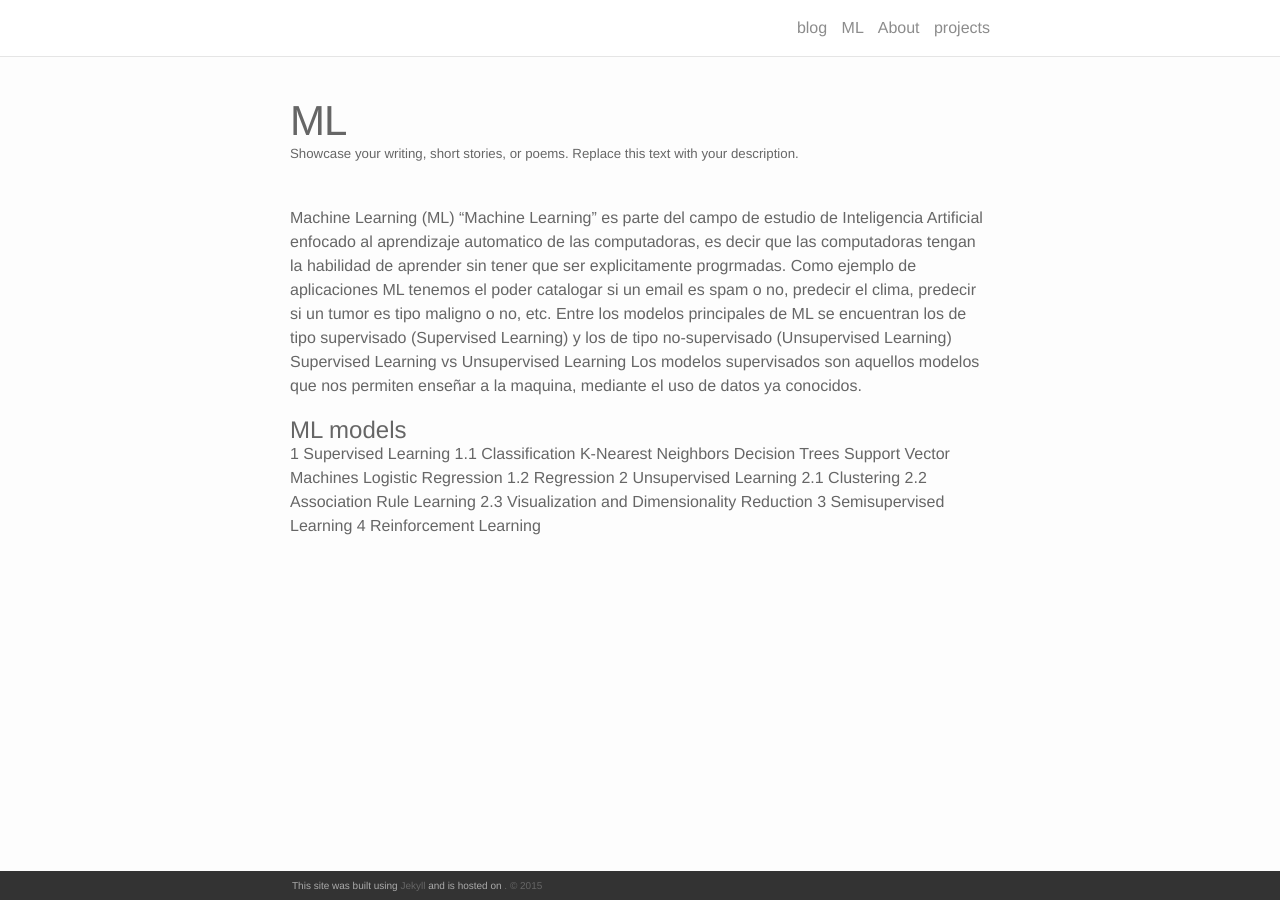
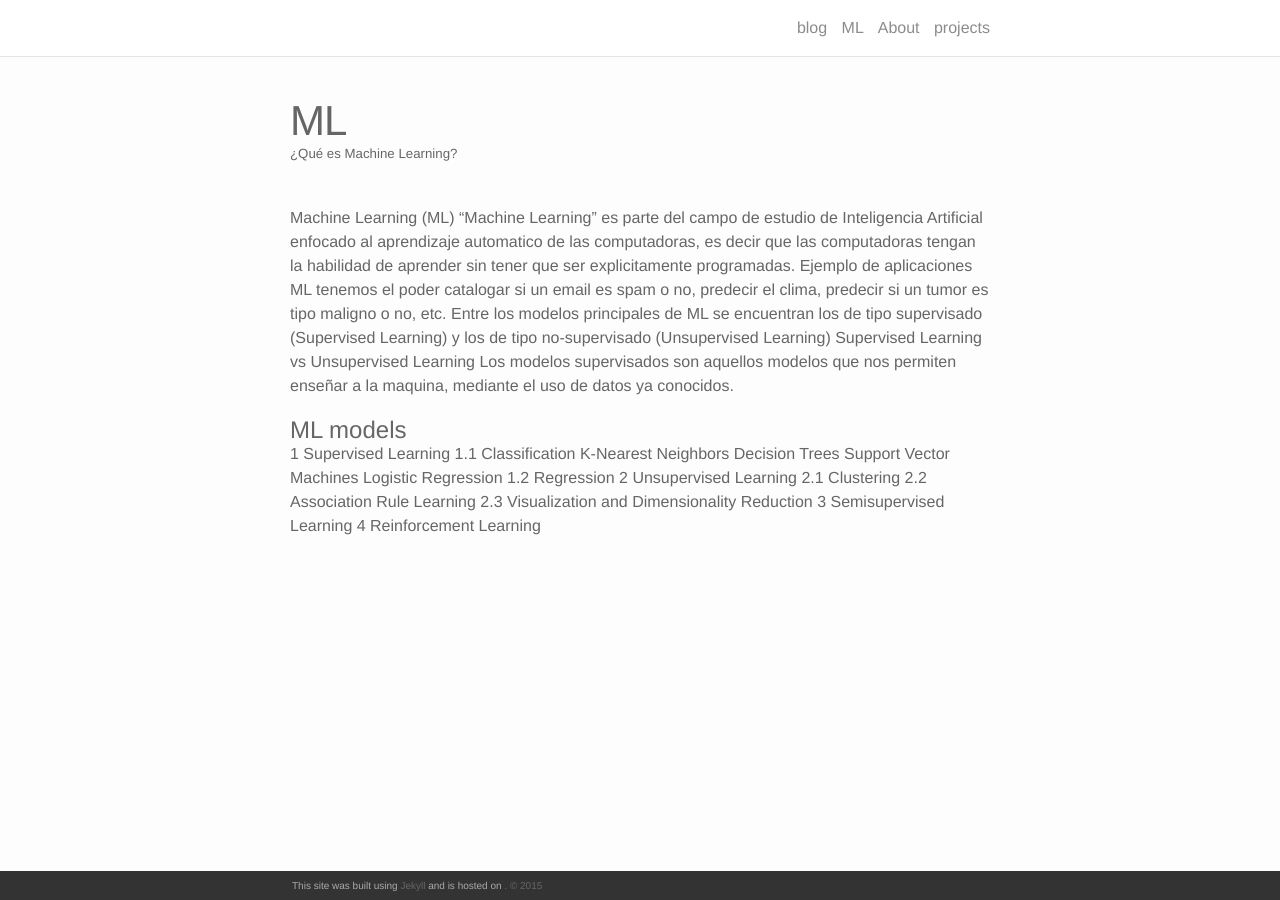
Before and after one commit to Aracelimp/AI-study-guide, a Jekyll site: the page built from ML.md, in a window 1280 px wide. Built offline with Jekyll 4.4.1, drawn with Linux system fonts in a browser that asks for light colours; nearby versions of some CDN libraries.

Commit message:
Update ML.md

```diff
--- a/ML.md
+++ b/ML.md
@@ -2,16 +2,17 @@
 layout: page
 permalink: /ML/
 title: ML
-description: Showcase your writing, short stories, or poems. Replace this text with your description.
+description: ¿Qué es Machine Learning?
 ---
 
 
 Machine Learning (ML)
-“Machine Learning” es parte del campo de estudio de Inteligencia Artificial enfocado al aprendizaje automatico de las computadoras, es decir que las computadoras tengan la habilidad de aprender sin tener que ser explicitamente progrmadas.
-Como ejemplo de aplicaciones ML tenemos el poder catalogar si un email es spam o no, predecir el clima, predecir si un tumor es tipo maligno o no, etc.
+“Machine Learning” es parte del campo de estudio de Inteligencia Artificial enfocado al aprendizaje automatico de las computadoras, es decir que las computadoras tengan la habilidad de aprender sin tener que ser explicitamente programadas.
+Ejemplo de aplicaciones ML tenemos el poder catalogar si un email es spam o no, predecir el clima, predecir si un tumor es tipo maligno o no, etc.
 Entre los modelos principales de ML se encuentran los de tipo supervisado (Supervised Learning) y los de tipo no-supervisado (Unsupervised Learning)
 Supervised Learning vs Unsupervised Learning
 Los modelos supervisados son aquellos modelos que nos permiten enseñar a la maquina, mediante el uso de datos ya conocidos.
+
 # ML models
 
 1 Supervised Learning
```
